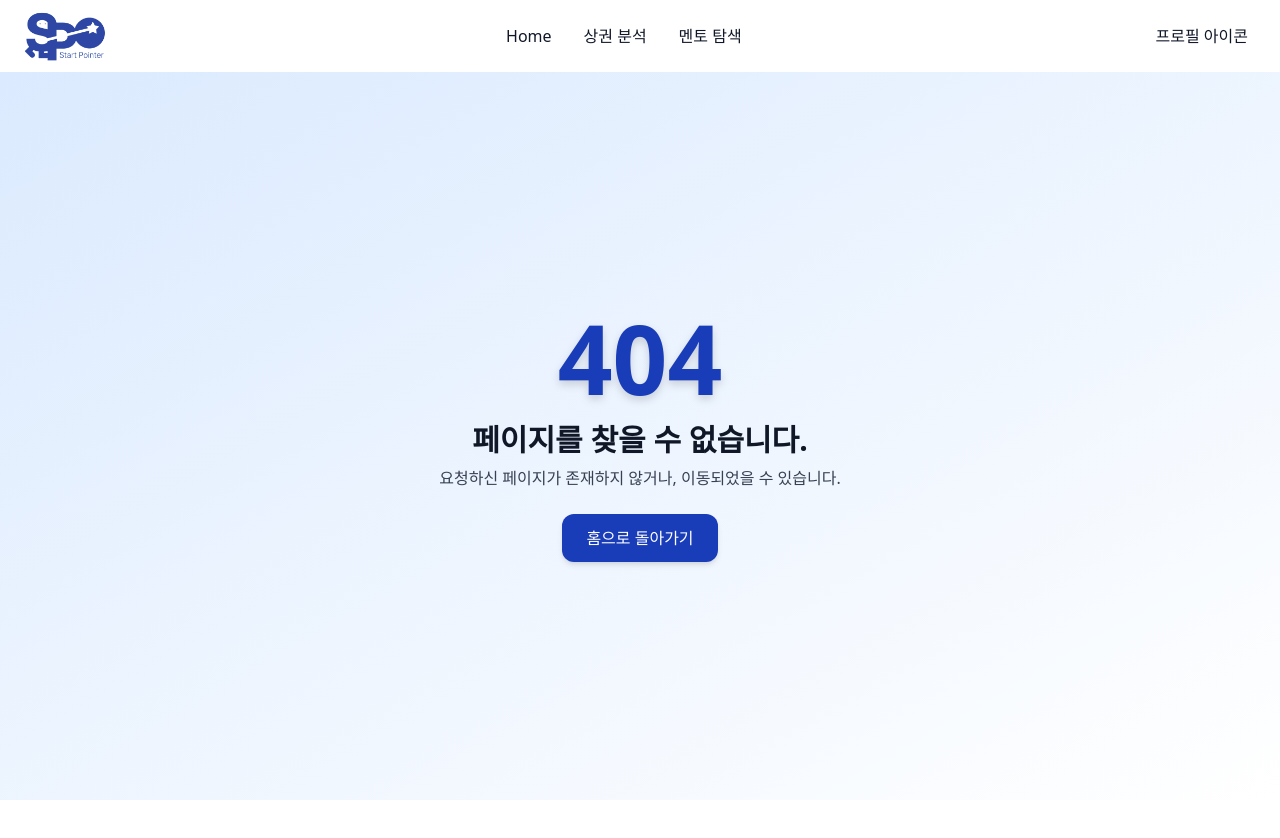
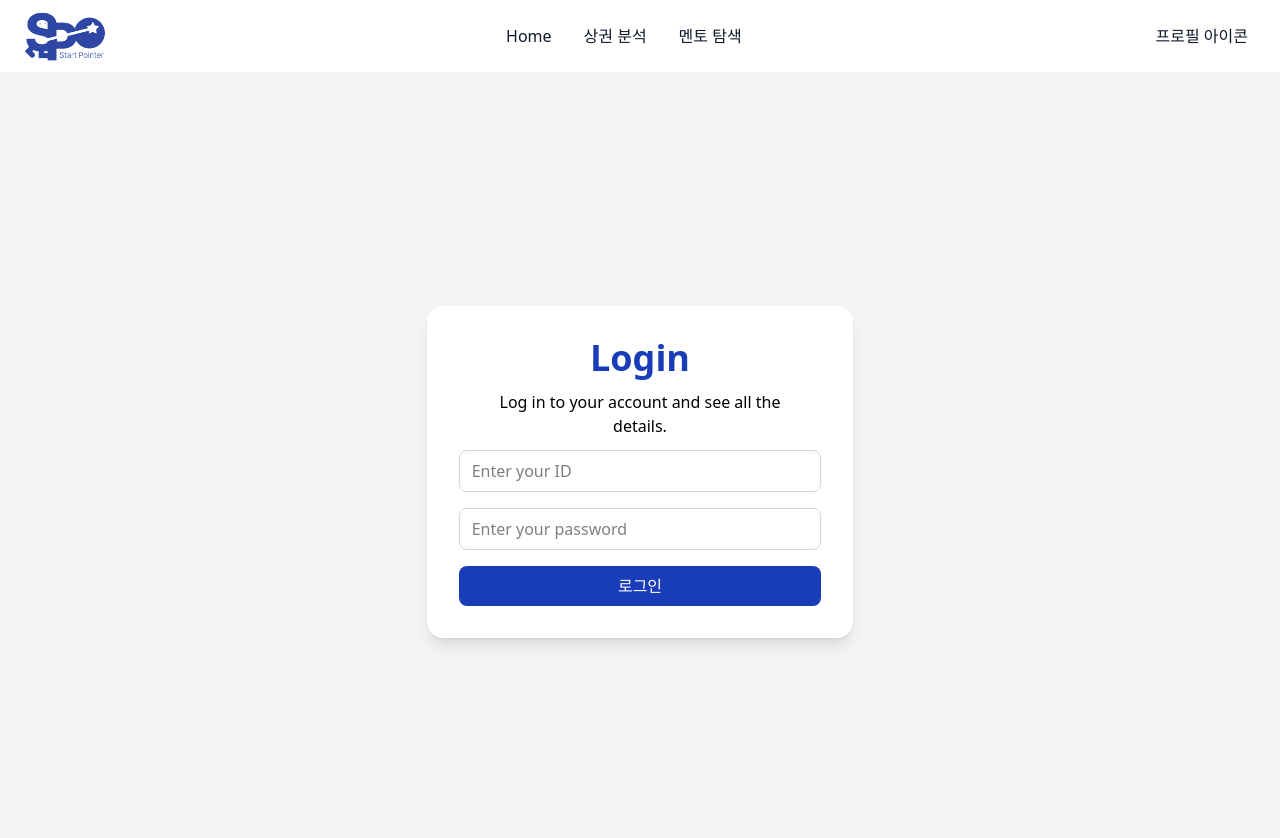
Before and after one commit to Likelion-YeungNam-Univ/13th-StartPoint-web, a React (Vite) app: page /login in a window 1280 px wide. Before the commit this address had no page. Shown: the top 838 px of the page. Before the commit the page ends 800 px from the top, so only its background shows below. Built offline with nearby package versions, Linux system fonts and the light colour scheme.

Commit message:
[feat/#6] - 로그인 화면 UI 구현

```diff
--- a/src/App.jsx
+++ b/src/App.jsx
@@ -6,6 +6,7 @@ import Mentoring from "./pages/Mentoring";
 import NotFound from "./pages/NotFound";
 import Layout from "./Layout";
 import MyPage from "./pages/MyPage";
+import Login from "./pages/Login";
 
 const App = () => {
   return (
@@ -17,6 +18,7 @@ const App = () => {
           <Route path="mentoring" element={<Mentoring />} />
           <Route path="mypage" element={<MyPage />} />
           <Route path="mypage" element={<MyPage />} />
+          <Route path="login" element={<Login />} />
           <Route path="*" element={<NotFound />} />
         </Route>
       </Routes>
--- /dev/null
+++ b/src/pages/Login.jsx
@@ -0,0 +1,33 @@
+import React from "react";
+
+const Login = () => {
+  return (
+    <div className="flex items-center justify-center min-h-screen bg-gray-100">
+      <div className="bg-white p-8 rounded-2xl shadow-lg w-1/3">
+        <h2 className="text-4xl font-bold text-center text-blue-800">Login</h2>
+
+        <div className="p-3 text-center">
+          Log in to your account and see all the details.
+        </div>
+
+        <input
+          type="text"
+          placeholder="Enter your ID"
+          className="w-full px-3 py-2 mb-4 border border-gray-300 rounded-lg focus:outline-none focus:ring-2 focus:ring-blue-800"
+        />
+
+        <input
+          type="password"
+          placeholder="Enter your password"
+          className="w-full px-3 py-2 mb-4 border border-gray-300 rounded-lg focus:outline-none focus:ring-2 focus:ring-blue-800"
+        />
+
+        <button className="w-full bg-blue-800 text-white py-2 rounded-lg transition duration-200">
+          로그인
+        </button>
+      </div>
+    </div>
+  );
+};
+
+export default Login;
```
